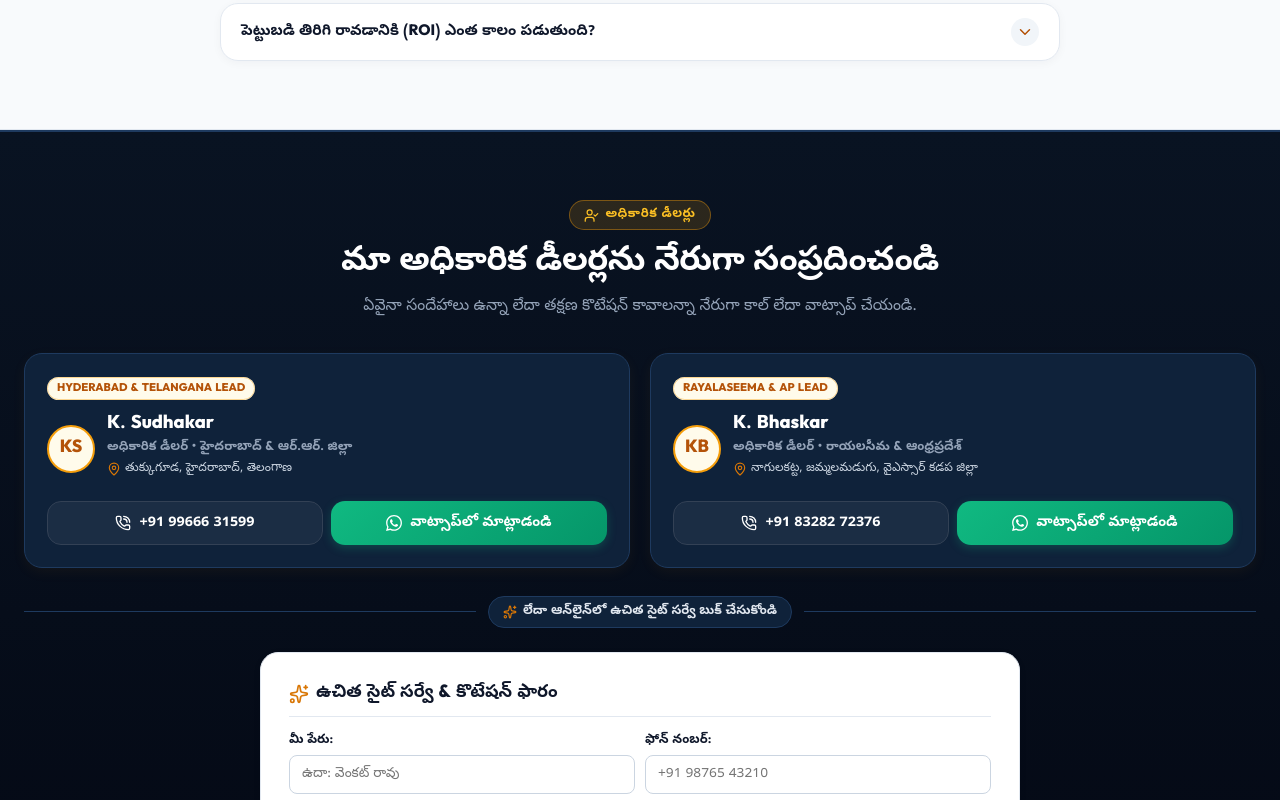
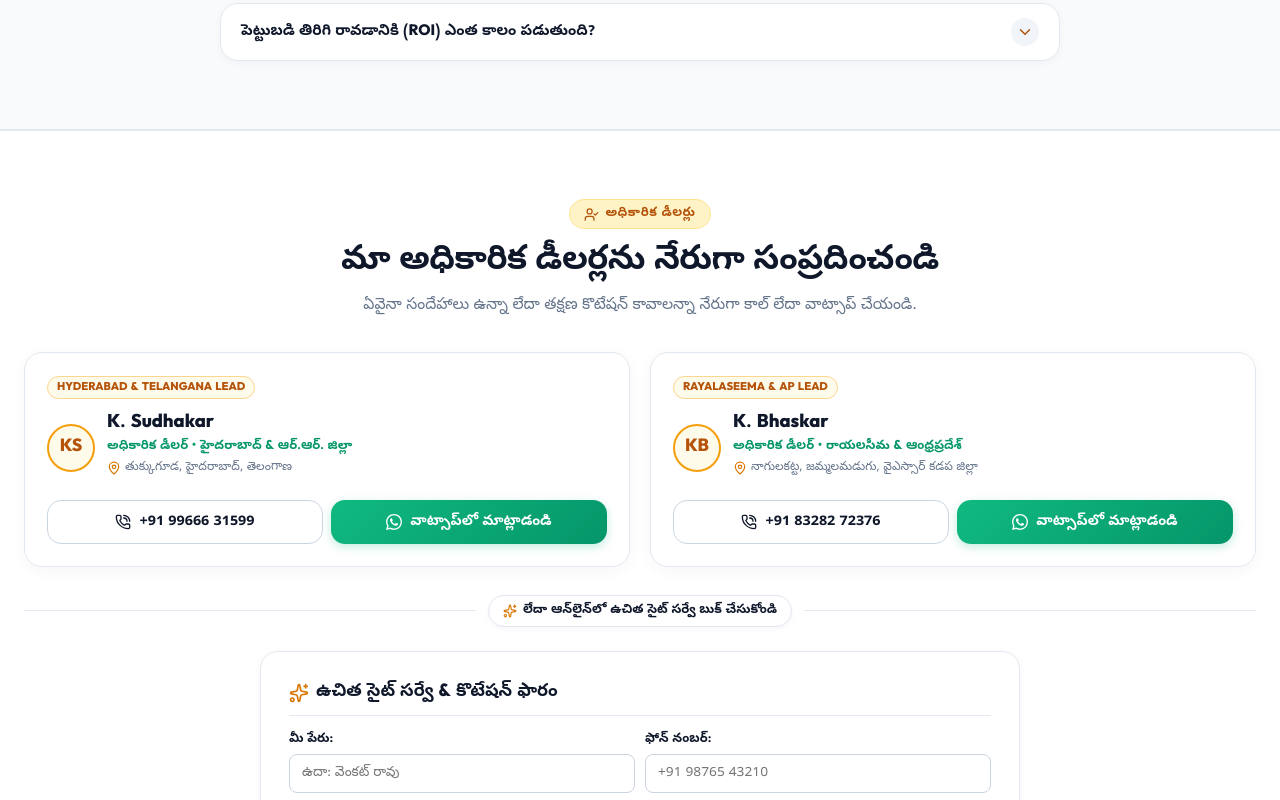
Before and after one commit to PushkarKunda/PrasudhaArka, a React (Vite) app: page / in a window 1280 px wide. Shown: the part 6860-7660 px from the top of the page. Built offline with nearby package versions, Linux system fonts and the light colour scheme.

Commit message:
smalle changes

```diff
--- a/src/index.css
+++ b/src/index.css
@@ -222,65 +222,51 @@ button, input, select, textarea {
   color: #334155;
 }
 
-/* 10. Contact & Free Survey (#contact) - High Impact Dark Section */
+/* 10. Contact & Free Survey (#contact) - Crisp Light Section */
 .contact-section {
-  background: linear-gradient(180deg, #091322 0%, #030712 100%);
-  border-top: 2px solid #1e3a5f;
-  color: #ffffff;
+  background: #ffffff;
+  border-top: 1px solid #e2e8f0;
 }
 
 .contact-section .section-tag {
-  background: rgba(245, 158, 11, 0.15);
-  border-color: rgba(245, 158, 11, 0.4);
-  color: #fbbf24;
-}
-
-.contact-section .section-title {
-  color: #ffffff;
-}
-
-.contact-section .section-subtitle {
-  color: #94a3b8;
+  background: #fef3c7;
+  border-color: #fde68a;
+  color: #b45309;
 }
 
 .contact-section .dealer-profile-card {
-  background: #0f223a;
-  border: 1px solid #1e3a5f;
-  color: #ffffff;
-}
-
-.contact-section .dealer-name {
-  color: #ffffff;
-}
-
-.contact-section .dealer-sub-title {
-  color: #94a3b8;
-}
-
-.contact-section .dealer-loc {
-  color: #cbd5e1;
+  background: #ffffff;
+  border: 1.5px solid #e2e8f0;
+  border-radius: 18px;
+  box-shadow: 0 4px 16px rgba(15, 23, 42, 0.04);
+}
+
+.contact-section .dealer-profile-card:hover {
+  border-color: #cbd5e1;
+  box-shadow: 0 8px 24px rgba(15, 23, 42, 0.08);
 }
 
 .contact-section .dealer-actions-grid .btn-outline {
-  border-color: #334155;
-  color: #ffffff;
-  background: rgba(255, 255, 255, 0.05);
+  border: 1.5px solid #cbd5e1;
+  color: #0f172a;
+  background: #ffffff;
 }
 
 .contact-section .dealer-actions-grid .btn-outline:hover {
   border-color: #f59e0b;
-  background: rgba(245, 158, 11, 0.15);
-  color: #fbbf24;
+  background: #fffbeb;
+  color: #d97706;
 }
 
 .contact-section .dealer-inquiry-divider .divider-badge {
-  background: #0f223a;
-  border-color: #1e3a5f;
-  color: #e2e8f0;
+  background: #ffffff;
+  border: 1px solid #e2e8f0;
+  color: #0f172a;
+  box-shadow: 0 2px 6px rgba(15, 23, 42, 0.04);
 }
 
 .contact-section .dealer-inquiry-divider .divider-line {
-  background: #1e3a5f;
+  background: #e2e8f0;
 }
 
 /* Color & Text Helpers */
```
